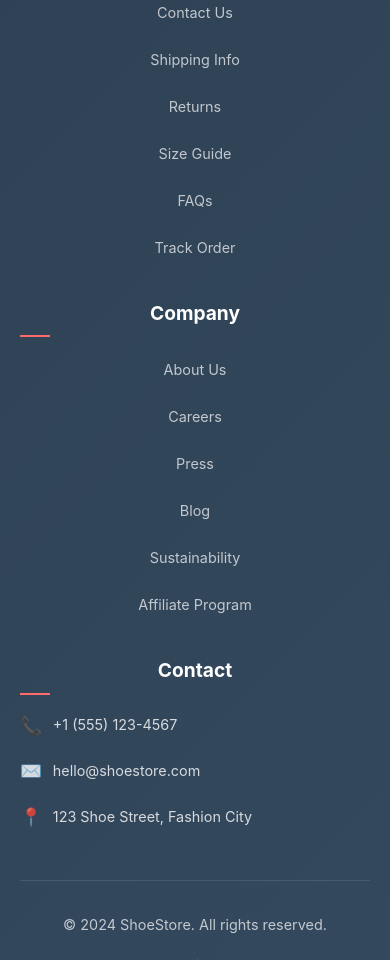
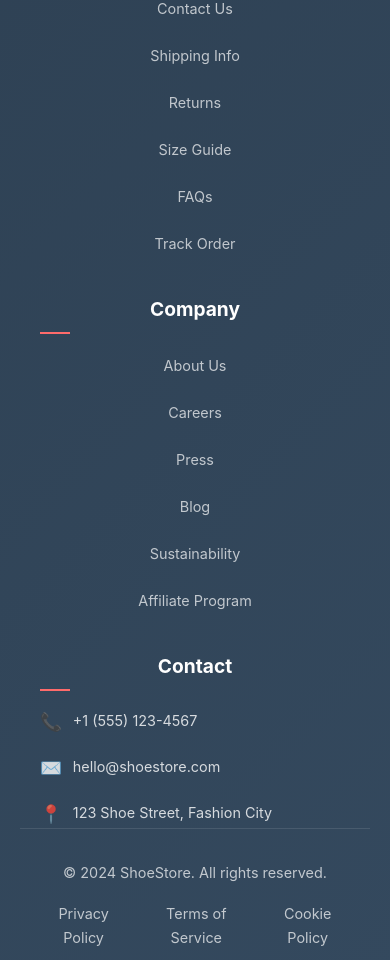
Before and after one commit to techai342/shoes-selling..., a React (Vite) app: page / in a window 390 px wide. Shown: the part 11040-12000 px from the top of the page. Built offline with nearby package versions, Linux system fonts and the light colour scheme.

Commit message:
Update App.css

```diff
--- a/src/App.css
+++ b/src/App.css
@@ -8,6 +8,7 @@
   --text-light: #ffffff;
   --text-dark: #333333;
   --accent-color: #ff6b6b;
+  --footer-bg: linear-gradient(135deg, #2c3e50 0%, #34495e 100%);
 }
 
 .App {
@@ -298,6 +299,221 @@ section:nth-of-type(odd):not(:first-of-type) {
   animation: scrollPulse 2s infinite;
 }
 
+/* ========================= */
+/* TEMPORARY FOOTER STYLES */
+/* ========================= */
+footer {
+  background: var(--footer-bg) !important;
+  color: white !important;
+  padding: 60px 0 0 !important;
+  font-family: 'Inter', sans-serif !important;
+}
+
+.footer-content {
+  display: grid !important;
+  grid-template-columns: 2fr 1fr 1fr 1fr 1.5fr !important;
+  gap: 3rem !important;
+  margin-bottom: 3rem !important;
+  max-width: 1200px !important;
+  margin: 0 auto !important;
+  padding: 0 20px !important;
+}
+
+.footer-section {
+  display: flex !important;
+  flex-direction: column !important;
+}
+
+.footer-logo {
+  display: flex !important;
+  align-items: center !important;
+  font-size: 2rem !important;
+  font-weight: bold !important;
+  margin-bottom: 1.5rem !important;
+}
+
+.footer-logo .logo-text {
+  color: white !important;
+  background: linear-gradient(45deg, #fff, #f0f0f0) !important;
+  -webkit-background-clip: text !important;
+  -webkit-text-fill-color: transparent !important;
+  background-clip: text !important;
+}
+
+.footer-logo .logo-dot {
+  color: var(--accent-color) !important;
+}
+
+.footer-description {
+  opacity: 0.8 !important;
+  line-height: 1.6 !important;
+  margin-bottom: 2rem !important;
+  max-width: 300px !important;
+  font-size: 0.95rem !important;
+}
+
+.social-links {
+  display: flex !important;
+  gap: 1rem !important;
+  flex-wrap: wrap !important;
+}
+
+.social-link {
+  color: rgba(255, 255, 255, 0.7) !important;
+  text-decoration: none !important;
+  transition: all 0.3s ease !important;
+  font-size: 0.9rem !important;
+  padding: 0.5rem 1rem !important;
+  background: rgba(255, 255, 255, 0.1) !important;
+  border-radius: 20px !important;
+  backdrop-filter: blur(10px) !important;
+}
+
+.social-link:hover {
+  color: white !important;
+  transform: translateY(-2px) !important;
+  background: rgba(255, 255, 255, 0.2) !important;
+}
+
+.footer-title {
+  font-size: 1.2rem !important;
+  font-weight: bold !important;
+  margin-bottom: 1.5rem !important;
+  position: relative !important;
+}
+
+.footer-title::after {
+  content: '' !important;
+  position: absolute !important;
+  bottom: -0.5rem !important;
+  left: 0 !important;
+  width: 30px !important;
+  height: 2px !important;
+  background: var(--accent-color) !important;
+}
+
+.footer-links {
+  display: flex !important;
+  flex-direction: column !important;
+  gap: 0.8rem !important;
+}
+
+.footer-link {
+  color: rgba(255, 255, 255, 0.7) !important;
+  text-decoration: none !important;
+  transition: all 0.3s ease !important;
+  font-size: 0.9rem !important;
+  padding: 0.3rem 0 !important;
+}
+
+.footer-link:hover {
+  color: white !important;
+  padding-left: 0.5rem !important;
+}
+
+.contact-info {
+  display: flex !important;
+  flex-direction: column !important;
+  gap: 1rem !important;
+}
+
+.contact-item {
+  display: flex !important;
+  align-items: center !important;
+  gap: 0.8rem !important;
+  font-size: 0.9rem !important;
+  opacity: 0.8 !important;
+}
+
+.contact-icon {
+  font-size: 1.1rem !important;
+  width: 20px !important;
+}
+
+.footer-bottom {
+  border-top: 1px solid rgba(255, 255, 255, 0.1) !important;
+  padding: 2rem 0 !important;
+  max-width: 1200px !important;
+  margin: 0 auto !important;
+  padding-left: 20px !important;
+  padding-right: 20px !important;
+}
+
+.footer-bottom-content {
+  display: flex !important;
+  justify-content: space-between !important;
+  align-items: center !important;
+}
+
+.copyright {
+  opacity: 0.7 !important;
+  font-size: 0.9rem !important;
+}
+
+.footer-bottom-links {
+  display: flex !important;
+  gap: 2rem !important;
+}
+
+.bottom-link {
+  color: rgba(255, 255, 255, 0.7) !important;
+  text-decoration: none !important;
+  font-size: 0.9rem !important;
+  transition: all 0.3s ease !important;
+}
+
+.bottom-link:hover {
+  color: white !important;
+}
+
+/* Footer Responsive */
+@media (max-width: 1024px) {
+  .footer-content {
+    grid-template-columns: 1fr 1fr 1fr !important;
+    gap: 2rem !important;
+  }
+}
+
+@media (max-width: 768px) {
+  .footer-content {
+    grid-template-columns: 1fr 1fr !important;
+    gap: 2rem !important;
+  }
+
+  .footer-bottom-content {
+    flex-direction: column !important;
+    gap: 1rem !important;
+    text-align: center !important;
+  }
+
+  .footer-bottom-links {
+    gap: 1rem !important;
+  }
+
+  .social-links {
+    justify-content: center !important;
+  }
+}
+
+@media (max-width: 480px) {
+  .footer-content {
+    grid-template-columns: 1fr !important;
+    gap: 2rem !important;
+  }
+
+  .footer-logo {
+    font-size: 1.8rem !important;
+    justify-content: center !important;
+  }
+
+  .footer-description {
+    text-align: center !important;
+  }
+}
+/* ========================= */
+/* END TEMPORARY FOOTER STYLES */
+/* ========================= */
+
 /* Custom scrollbar for webkit browsers */
 ::-webkit-scrollbar {
   width: 8px;
```
